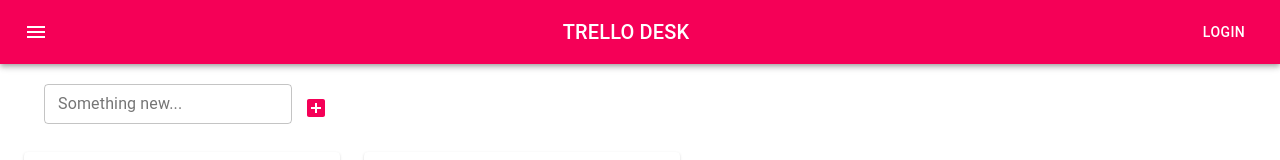
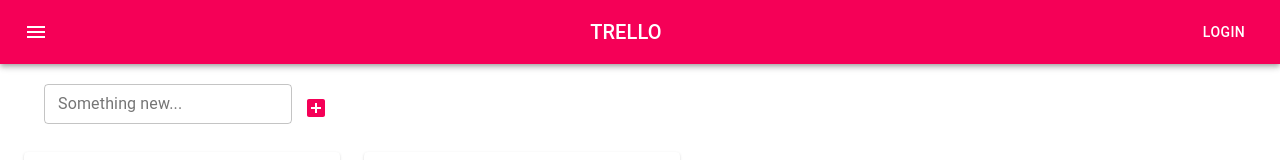
Before and after one commit to Dora-ApplePie/Material-ui-todolist, a React (Create React App) app: page / in a window 1280 px wide. Shown: the top 160 px of the page. Built offline with nearby package versions, Linux system fonts and the light colour scheme.

Commit message:
change name

```diff
--- a/src/App.tsx
+++ b/src/App.tsx
@@ -133,7 +133,7 @@
                         <Menu />
                     </IconButton>
                     <Typography variant="h6" component="div" >
-                        TRELLO DESK
+                        TRELLO
                     </Typography>
                     <Button color="inherit">Login</Button>
                 </Toolbar>
```
